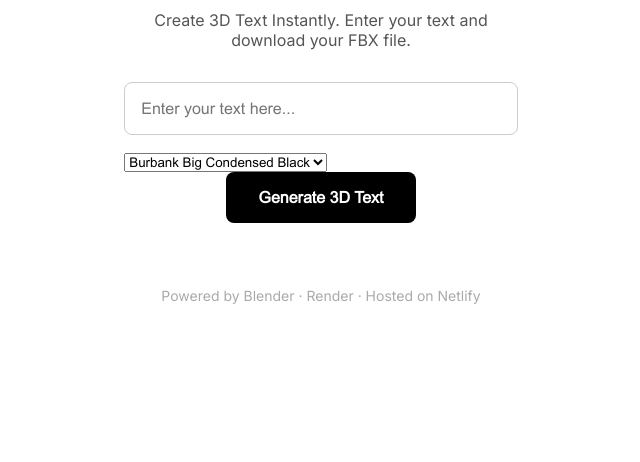
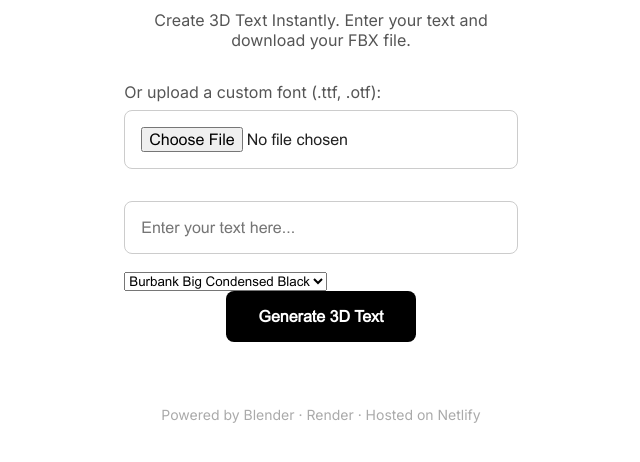
Before and after one commit to Sumit4647/text-fbx-generator, a plain HTML site: page index.html in a window 1280 px wide. Shown: the part 174-636 px from the top of the page, without its empty margins (319-959 px from the left). Drawn offline with Linux system fonts and the light colour scheme; files that its build step writes are made by us from their sources.

Commit message:
Add custom font upload option to index.html

```diff
--- a/index.html
+++ b/index.html
@@ -53,6 +53,10 @@
   <h2>Generator</h2>
   <p>Create 3D Text Instantly. Enter your text and download your FBX file.</p>
   <div class="input-group">
+  <div style="margin-bottom: 1rem;">
+  <label for="customFontInput" style="display:block; margin-bottom:0.5rem; color:#555;">Or upload a custom font (.ttf, .otf):</label>
+  <input type="file" id="customFontInput" accept=".ttf,.otf">
+</div>
   <input type="text" id="textInput" placeholder="Enter your text here...">
   <select id="fontSelect">
      <option value="A4SPEED-Bold">A4SPEED Bold</option>
```
